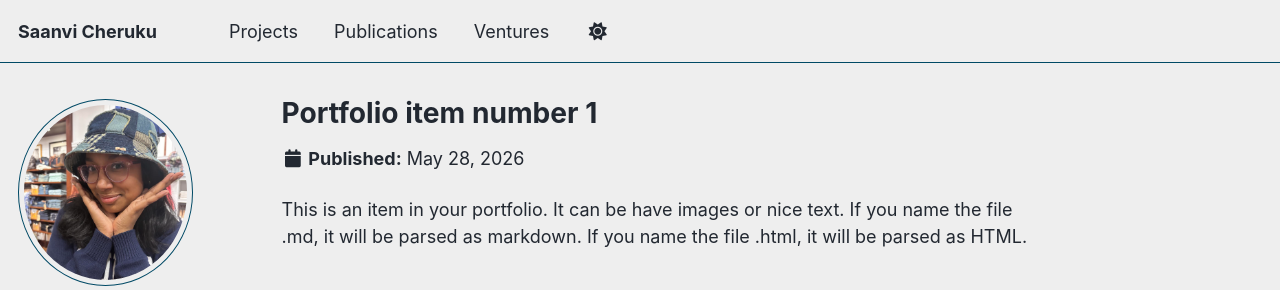
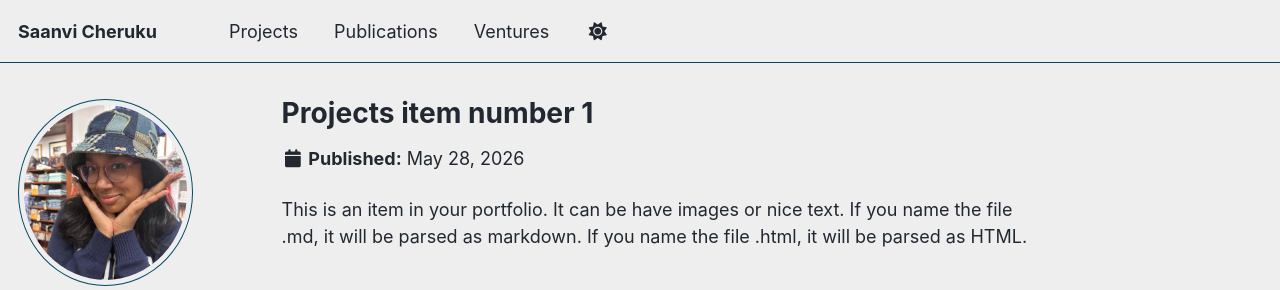
Before and after one commit to strawvivishortcake/strawvivishortcake.github.io, a Jekyll site: the page built from _portfolio/portfolio-1.md, in a window 1280 px wide. Shown: the top 290 px of the page. Built offline with Jekyll 4.4.1, drawn with Linux system fonts in a browser that asks for light colours; some web fonts are replaced; a script bundle is joined from its source files by our own code; library files that are not in the unit come from our copies.

Commit message:
Update portfolio-1.md

```diff
--- a/_portfolio/portfolio-1.md
+++ b/_portfolio/portfolio-1.md
@@ -1,7 +1,7 @@
 ---
-title: "Portfolio item number 1"
-excerpt: "Short description of portfolio item number 1<br/><img src='/images/500x300.png'>"
-collection: portfolio
+title: "Projects item number 1"
+excerpt: "Short description of projects item number 1<br/><img src='/images/500x300.png'>"
+collection: projects
 ---
 
 This is an item in your portfolio. It can be have images or nice text. If you name the file .md, it will be parsed as markdown. If you name the file .html, it will be parsed as HTML.
```
